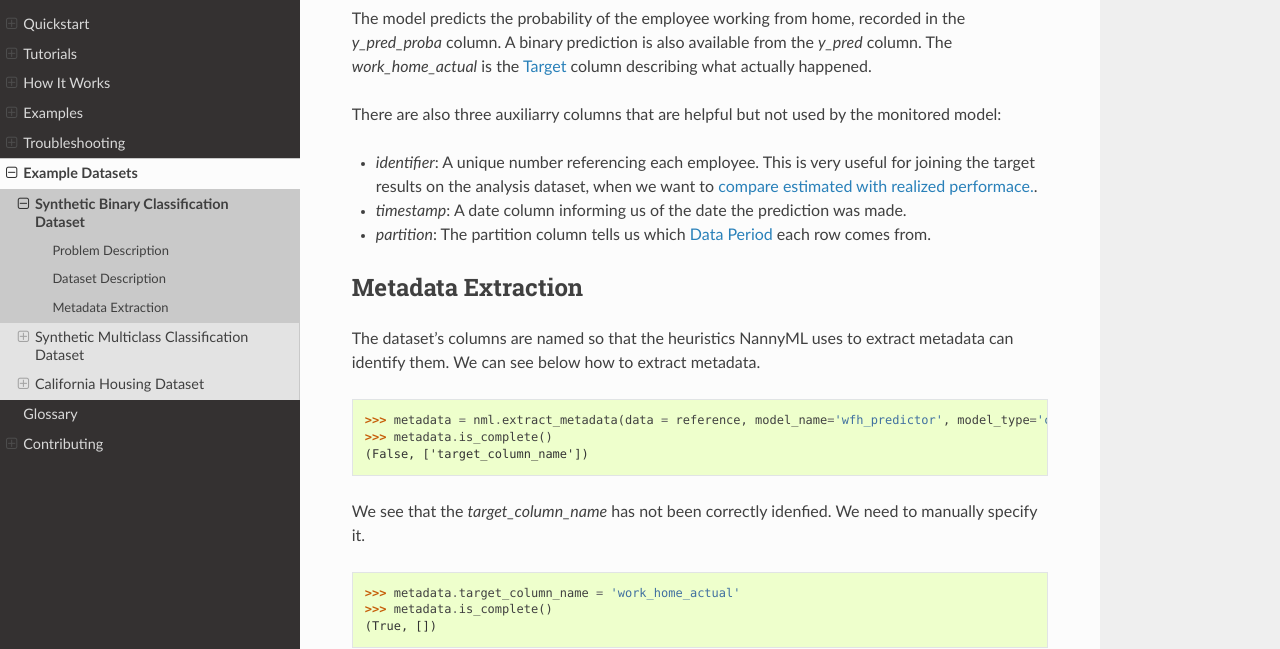
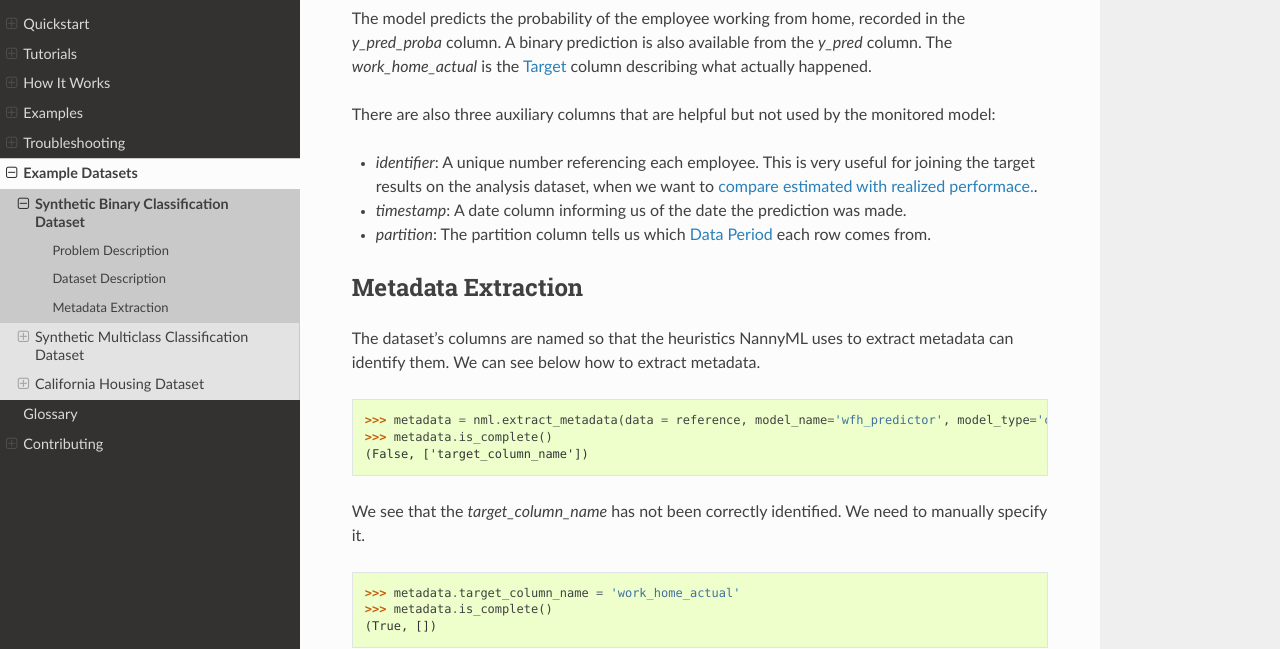
Before and after one commit to NannyML/nannyml, a Sphinx documentation site: the page built from docs/datasets/binary.rst, in a window 1280 px wide and 900 px high, scrolled down 993 px. Shown: the part 153-802 px from the top of the window. Built offline with Sphinx 7.4.7 and the Read the Docs theme 2.0.0, drawn with Linux system fonts in a browser that asks for light colours; pages that are not in the unit, such as notebooks, are missing from menus; the version number is read from the project's files by our own code.

Commit message:
Fix typos
Signed-off-by: Kishan Savant <ksavant577@gmail.com>

```diff
--- a/docs/datasets/binary.rst
+++ b/docs/datasets/binary.rst
@@ -56,7 +56,7 @@ A binary prediction is also available from the `y_pred` column. The `work_home_a
 what actually happened.
 
 
-There are also three auxiliarry columns that are helpful but not used by the monitored model:
+There are also three auxiliary columns that are helpful but not used by the monitored model:
 
 - `identifier`: A unique number referencing each employee. This is very useful for joining the target
   results on the analysis dataset, when we want to :ref:`compare estimated with realized performace.<compare_estimated_and_realized_performance>`.
@@ -77,7 +77,7 @@ identify them. We can see below how to extract metadata.
     >>> metadata.is_complete()
     (False, ['target_column_name'])
 
-We see that the `target_column_name` has not been correctly idenfied. We need to manually specify it.
+We see that the `target_column_name` has not been correctly identified. We need to manually specify it.
 
 .. code-block:: python
 
--- a/docs/datasets/multiclass.rst
+++ b/docs/datasets/multiclass.rst
@@ -63,7 +63,7 @@ A class prediction is also available from the `y_pred` column. The `y_true` is t
 with the most appropriate product choice for a given customer.
 
 
-There are also three auxiliarry columns that are helpful but not used by the monitored model:
+There are also three auxiliary columns that are helpful but not used by the monitored model:
 
 - `identifier`: A unique number referencing each new customer. This is very useful for joining the target
   results on the analysis dataset, when we want to :ref:`compare estimated with realized performace.<compare_estimated_and_realized_performance>`.
```
